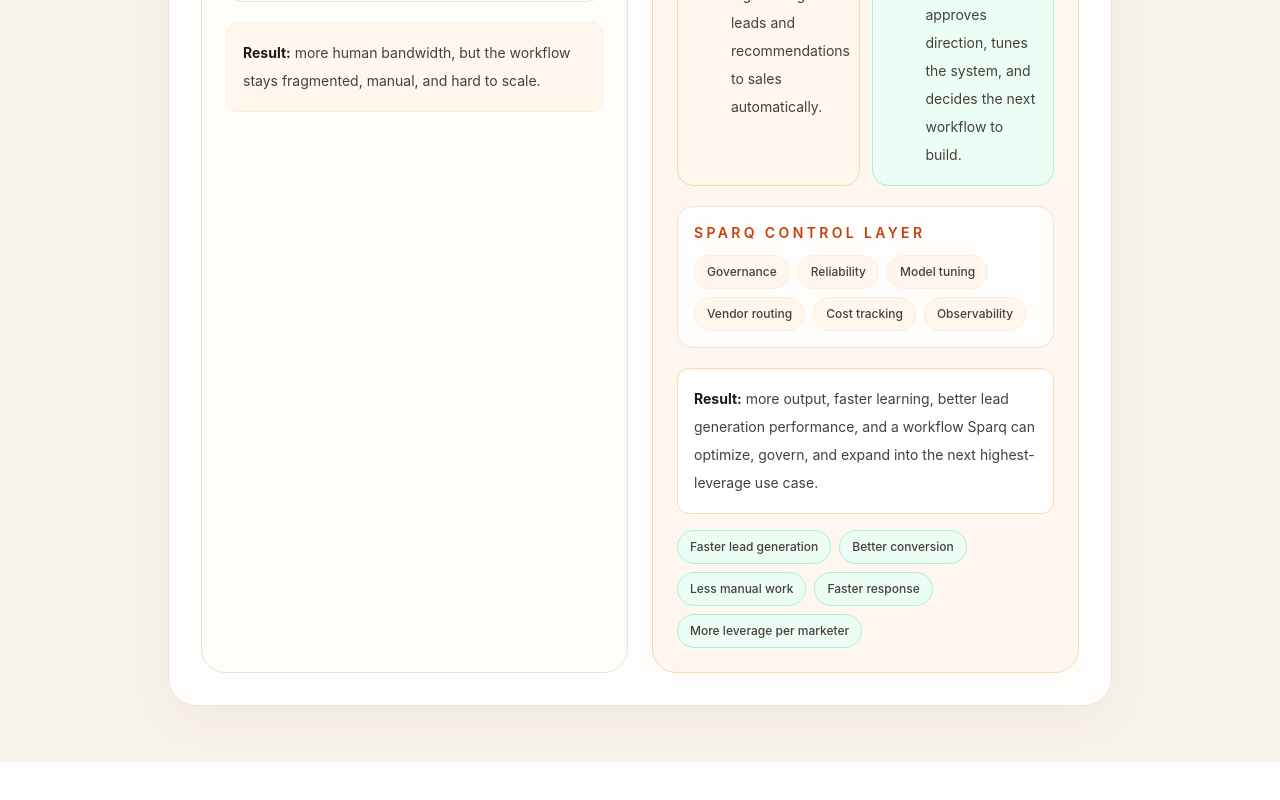
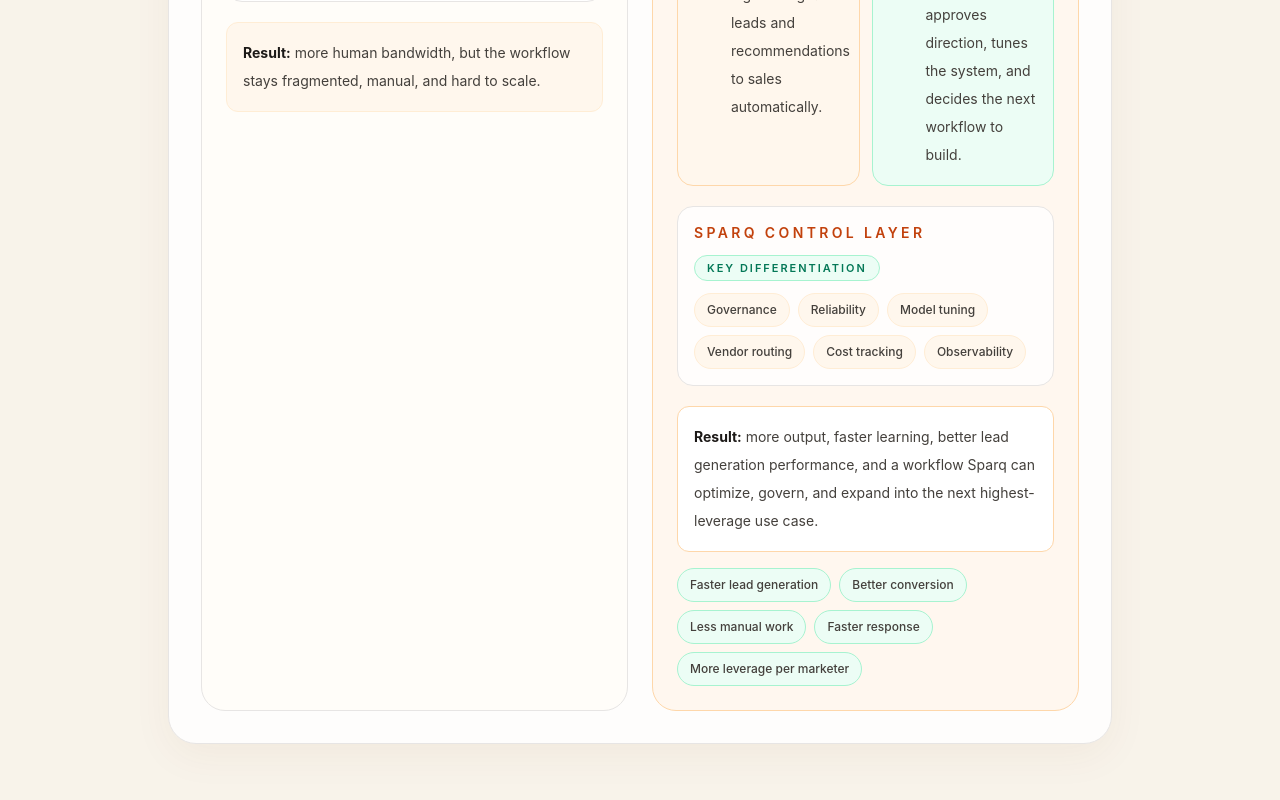
Before and after one commit to JE-MM-754/work-tools, a Next.js app: page /interview/sparq-gtm-reinvention-2026-04-01 in a window 1280 px wide. Shown: the part 4686-5486 px from the top of the page. Before the commit the page ends 5448 px from the top, so only its background shows below. Built offline with nearby package versions, Linux system fonts and the light colour scheme.

Commit message:
Call out Sparq control layer as key differentiation

```diff
--- a/src/app/interview/sparq-gtm-reinvention-2026-04-01/page.tsx
+++ b/src/app/interview/sparq-gtm-reinvention-2026-04-01/page.tsx
@@ -204,7 +204,12 @@ export default function SparqGtmReinventionPage() {
               </div>
 
               <div className="mt-5 rounded-2xl border border-stone-200 bg-white/80 p-4">
-                <p className="text-sm font-semibold uppercase tracking-[0.24em] text-orange-700">Sparq control layer</p>
+                <div className="flex flex-wrap items-center justify-between gap-3">
+                  <p className="text-sm font-semibold uppercase tracking-[0.24em] text-orange-700">Sparq control layer</p>
+                  <span className="rounded-full border border-emerald-200 bg-emerald-50 px-3 py-1 text-[11px] font-semibold uppercase tracking-[0.18em] text-emerald-700">
+                    Key differentiation
+                  </span>
+                </div>
                 <div className="mt-3 flex flex-wrap gap-2">
                   {['Governance', 'Reliability', 'Model tuning', 'Vendor routing', 'Cost tracking', 'Observability'].map((item) => (
                     <span key={item} className="rounded-full border border-orange-100 bg-orange-50 px-3 py-2 text-xs font-medium text-stone-700">
```
